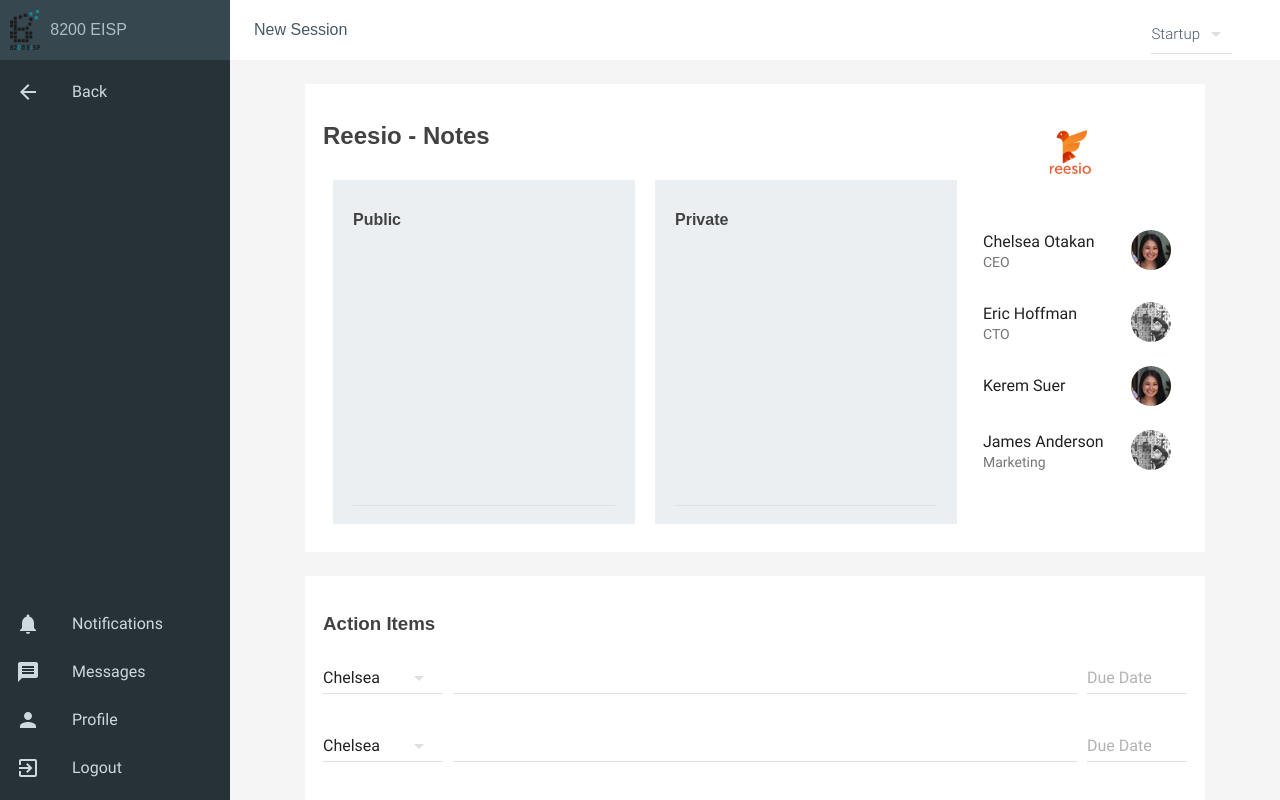
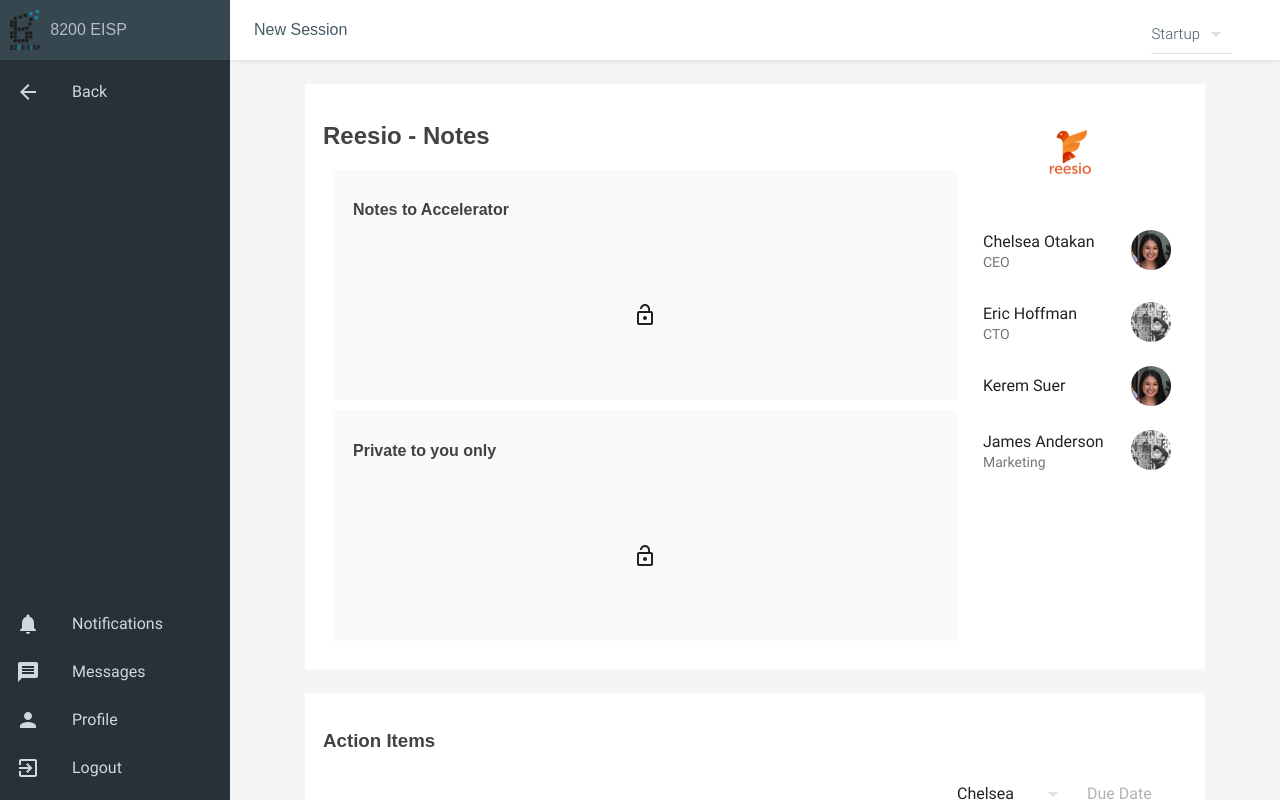
Before and after one commit to guyb7/mentoring-done-right, a React app in the folder client/: page /app/start-ups/1/new-session in a window 1280 px wide. Built offline with nearby package versions, Linux system fonts and the light colour scheme; what react-tap-event-plugin would draw is missing.

Commit message:
new-session - todo style action items + click to unlock private notes

```diff
--- /dev/null
+++ b/client/src/components/ActionItems.js
@@ -0,0 +1,106 @@
+import React, { Component } from 'react'
+
+import Avatar from 'material-ui/Avatar'
+import SelectField from 'material-ui/SelectField'
+import MenuItem from 'material-ui/MenuItem'
+import DatePicker from 'material-ui/DatePicker'
+import TextField from 'material-ui/TextField'
+import Checkbox from 'material-ui/Checkbox'
+
+import { blueGrey800, blueGrey200 } from 'material-ui/styles/colors'
+import user2img from '../img/user-2.jpg'
+
+const style = {
+  container: {
+  },
+  actionItem: {
+    display: 'flex',
+    flexDirection: 'row',
+    justifyContent: 'flex-start',
+    alignItems: 'center',
+    marginBottom: 20
+  },
+  actionItemDone: {
+    color: blueGrey800,
+    textDecoration: 'line-through'
+  },
+  actionItemMember: {
+    width: 120
+  },
+  actionItemText: {
+    marginLeft: 10,
+    fontSize: 16,
+    flex: 1
+  },
+  actionItemDue: {
+    marginLeft: 10,
+    width: 100
+  },
+  checkbox: {
+    width: 'auto'
+  }
+}
+
+const items = [{
+  id: 1,
+  status: 'active',
+  text: 'Build a mockup of the prototype',
+  user: user2img,
+  dueText: 'Due in 3 days'
+}, {
+  id: 2,
+  status: 'active',
+  text: 'Write a business plan',
+  user: user2img,
+  dueText: 'Due in 4 days'
+},{
+  id: 3,
+  status: 'done',
+  text: 'Marketing plan brainstorm',
+  user: user2img,
+  dueText: 'Due in 3 days'
+}]
+
+class ActionItems extends Component {
+  render() {
+    return (
+      <div style={{ ...this.props.style, ...style.container }}>
+        <div style={style.actionItem}>
+          <TextField
+            style={style.actionItemText}
+            id="action-item"
+            />
+          <SelectField
+            value={1}
+            style={style.actionItemMember}
+          >
+            <MenuItem value={1} primaryText="Chelsea" />
+            <MenuItem value={2} primaryText="Kerem" />
+            <MenuItem value={3} primaryText="James" />
+            <MenuItem value={4} primaryText="Eric" />
+          </SelectField>
+          <DatePicker
+            textFieldStyle={style.actionItemDue}
+            hintText="Due Date" />
+        </div>
+        {
+          items.map(i => <div style={{ ...style.actionItem, ...(i.status === 'done' ? style.actionItemDone : {})}} key={i.id}>
+            <Checkbox
+              style={style.checkbox}
+              checked={i.status === 'done'}
+            />
+            <div style={style.actionItemText}>
+              {i.text}
+            </div>
+            <Avatar src={i.user} alt="" />
+            <div style={style.actionItemDue}>
+              {i.status === 'done' ? 'Done' : i.dueText}
+            </div>
+          </div>)
+        }
+      </div>
+    )
+  }
+}
+
+export default ActionItems
--- a/client/src/components/SideNav.js
+++ b/client/src/components/SideNav.js
@@ -105,10 +105,13 @@ class SideNav extends Component {
             primaryText="Files"
             leftIcon={<FilesIcon color={style.iconColor} />}
             onTouchTap={() => this.changePage('/start-ups/ressio/files')} />
-          <MenuItem
-            primaryText="Send Message"
-            leftIcon={<MessagesIcon color={style.iconColor} />}
-            onTouchTap={() => this.changePage('/start-ups/ressio/messages')} />
+          {
+            this.props.user.user_type !== 'startup' &&
+            <MenuItem
+              primaryText="Send Message"
+              leftIcon={<MessagesIcon color={style.iconColor} />}
+              onTouchTap={() => this.changePage('/start-ups/ressio/messages')} />
+          }
         </Menu>)
     } else if (this.state.path.match(/^\/start-ups\/([^/]+)\/new-session$/i)) {
       menuItems = (
--- a/client/src/components/TitleBar.js
+++ b/client/src/components/TitleBar.js
@@ -16,7 +16,9 @@ const style = {
     color: blueGrey700,
     backgroundColor: '#fff',
     padding: 24,
-    fontWeight: 300
+    fontWeight: 300,
+    boxShadow: 'rgba(0, 0, 0, 0.06) 0px 1px 6px, rgba(0, 0, 0, 0.06) 0px 1px 4px',
+    zIndex: 100
   }
 }
 
--- a/client/src/views/NewSession.js
+++ b/client/src/views/NewSession.js
@@ -3,16 +3,14 @@ import { connect } from 'react-redux'
 
 import * as actionCreators from '../store/action-creators'
 
+import ActionItems from '../components/ActionItems'
 import Avatar from 'material-ui/Avatar'
 import { List, ListItem } from 'material-ui/List'
 import TextField from 'material-ui/TextField'
-import SelectField from 'material-ui/SelectField'
-import MenuItem from 'material-ui/MenuItem'
-import DatePicker from 'material-ui/DatePicker'
-import RaisedButton from 'material-ui/RaisedButton'
-import { blueGrey50, grey800, green300, red300 } from 'material-ui/styles/colors'
+import IconButton from 'material-ui/IconButton'
+import LockIcon from 'material-ui/svg-icons/action/lock-open'
+import { grey50, grey800 } from 'material-ui/styles/colors'
 
-import SendIcon from 'material-ui/svg-icons/content/send'
 import user1img from '../img/user-1.jpg'
 import user2img from '../img/user-2.jpg'
 import startupReesioImg from '../img/startup-reesio.png'
@@ -45,62 +43,45 @@ const style = {
   members: {
     width: 220
   },
-  notesContainer: {
-    display: 'flex',
-    flexDirection: 'row',
-    justifyContent: 'space-between'
-  },
   notes: {
     flex: 1,
     margin: 10,
     padding: 10,
     paddingLeft: 20,
     paddingRight: 20,
-    backgroundColor: blueGrey50
+    backgroundColor: grey50,
   },
-  actionItem: {
+  notesUnlock: {
+    minHeight: 150,
     display: 'flex',
     flexDirection: 'row',
-    justifyContent: 'flex-start',
-    alignItems: 'center',
-    marginBottom: 20
-  },
-  actionItemMember: {
-    width: 120
-  },
-  actionItemText: {
-    marginLeft: 10,
-    fontSize: 16,
-    flex: 1
-  },
-  actionItemDue: {
-    marginLeft: 10,
-    width: 100
-  },
-  submitContainer: {
-    display: 'flex',
-    flexDirection: 'row-reverse'
-  },
-  submit: {
-    margin: 20
-  },
-  actionItemDueRed: {
-    marginLeft: 10,
-    fontSize: 13,
-    color: red300
-  },
-  greenText: {
-    color: green300
+    justifyContent: 'center',
+    alignItems: 'center'
   }
 }
 
 class StartUp extends React.Component {
+  constructor(props) {
+    super(props)
+    this.state = {
+      notesAcceleratorVisible: false,
+      notesPrivateVisible: false
+    }
+  }
+
   componentDidMount() {
     this.props.dispatch(actionCreators.setTitle('New Session'))
   }
 
   changePage(page) {
     this.props.history.push(page)
+  }
+
+  showNotes(type) {
+    this.setState({
+      ...this.state,
+      [type === 'accelerator' ? 'notesAcceleratorVisible' : 'notesPrivateVisible']: true
+    })
   }
 
   render () {
@@ -110,27 +91,47 @@ class StartUp extends React.Component {
           <div style={style.header}>
             <div style={style.headerNotes}>
               <h2>Reesio - Notes</h2>
-              <div>
-                <div style={style.notesContainer}>
               <div style={style.notes}>
-                    <h4>Public</h4>
+                <h4>Notes to Accelerator</h4>
+                {
+                  !this.state.notesAcceleratorVisible &&
+                  <div style={style.notesUnlock}>
+                    <IconButton onTouchTap={e => this.showNotes('accelerator')}>
+                      <LockIcon />
+                    </IconButton>
+                  </div>
+                }
+                {
+                  this.state.notesAcceleratorVisible &&
                   <TextField
+                    value="Interesting team, good product idea. need legal guidance"
                     multiLine={true}
-                      rows={10}
+                    rows={6}
                     fullWidth={true}
                     id="notes_public"
                   />
+                }
               </div>
               <div style={style.notes}>
-                    <h4>Private</h4>
+                <h4>Private to you only</h4>
+                {
+                  !this.state.notesPrivateVisible &&
+                  <div style={style.notesUnlock}>
+                    <IconButton onTouchTap={e => this.showNotes('private')}>
+                      <LockIcon />
+                    </IconButton>
+                  </div>
+                }
+                {
+                  this.state.notesPrivateVisible &&
                   <TextField
+                    value="Eric is the one driving the project. James need some motivation, lacking energy."
                     multiLine={true}
-                      rows={10}
+                    rows={6}
                     fullWidth={true}
                     id="notes_private"
                   />
-                  </div>
-                </div>
+                }
               </div>
             </div>
             <div>
@@ -162,116 +163,7 @@ class StartUp extends React.Component {
 
         <div style={style.item}>
           <h3>Action Items</h3>
-          <div style={style.actionItem}>
-            <SelectField
-              value={1}
-              style={style.actionItemMember}
-            >
-              <MenuItem value={1} primaryText="Chelsea" />
-              <MenuItem value={2} primaryText="Kerem" />
-              <MenuItem value={3} primaryText="James" />
-              <MenuItem value={4} primaryText="Eric" />
-            </SelectField>
-            <TextField
-              style={style.actionItemText}
-              id="action-item"
-              />
-            <DatePicker
-              textFieldStyle={style.actionItemDue}
-              hintText="Due Date" />
-          </div>
-          <div style={style.actionItem}>
-            <SelectField
-              value={1}
-              style={style.actionItemMember}
-            >
-              <MenuItem value={1} primaryText="Chelsea" />
-              <MenuItem value={2} primaryText="Kerem" />
-              <MenuItem value={3} primaryText="James" />
-              <MenuItem value={4} primaryText="Eric" />
-            </SelectField>
-            <TextField
-              style={style.actionItemText}
-              id="action-item"
-              />
-            <DatePicker
-              textFieldStyle={style.actionItemDue}
-              hintText="Due Date" />
-          </div>
-          <div style={style.actionItem}>
-            <SelectField
-              value={1}
-              style={style.actionItemMember}
-            >
-              <MenuItem value={1} primaryText="Chelsea" />
-              <MenuItem value={2} primaryText="Kerem" />
-              <MenuItem value={3} primaryText="James" />
-              <MenuItem value={4} primaryText="Eric" />
-            </SelectField>
-            <TextField
-              style={style.actionItemText}
-              id="action-item"
-              />
-            <DatePicker
-              textFieldStyle={style.actionItemDue}
-              hintText="Due Date" />
-          </div>
-          <div style={style.submitContainer}>
-            <RaisedButton
-              label="Save"
-              primary={true}
-              icon={<SendIcon />}
-              style={style.submit} />
-          </div>
-        </div>
-
-        <div style={style.item}>
-          <h3>Action Items</h3>
-          <div style={style.actionItem}>
-            <Avatar src={user1img} alt="" />
-            <div style={style.actionItemText}>
-              Design an MVP
-            </div>
-            <div style={style.actionItemDueRed}>
-              Due
-            </div>
-          </div>
-          <div style={style.actionItem}>
-            <Avatar src={user2img} alt="" />
-            <div style={style.actionItemText}>
-              Write marketing content
-            </div>
-            <div style={style.actionItemDue}>
-              Due tomorrow
-            </div>
-          </div>
-          <div style={style.actionItem}>
-            <Avatar src={user1img} alt="" />
-            <div style={style.actionItemText}>
-              Brainstorm for potential model businesses
-            </div>
-            <div style={style.actionItemDue}>
-              Due in 3 days
-            </div>
-          </div>
-          <div style={style.actionItem}>
-            <Avatar src={user2img} alt="" />
-            <div style={style.actionItemText}>
-              Build a mockup of the prototype
-            </div>
-            <div style={style.actionItemDue}>
-              Due in 3 days
-            </div>
-          </div>
-          <div style={style.actionItem}>
-            <Avatar src={user2img} alt="" />
-            <div style={style.actionItemText}>
-              Test prototype with 20 users
-            </div>
-            <div style={style.actionItemDue}>
-              Due in 1 week
-            </div>
-          </div>
+          <ActionItems />
         </div>
       </div>
     )
```
Lines whose indentation alone changed are shown as unchanged.
